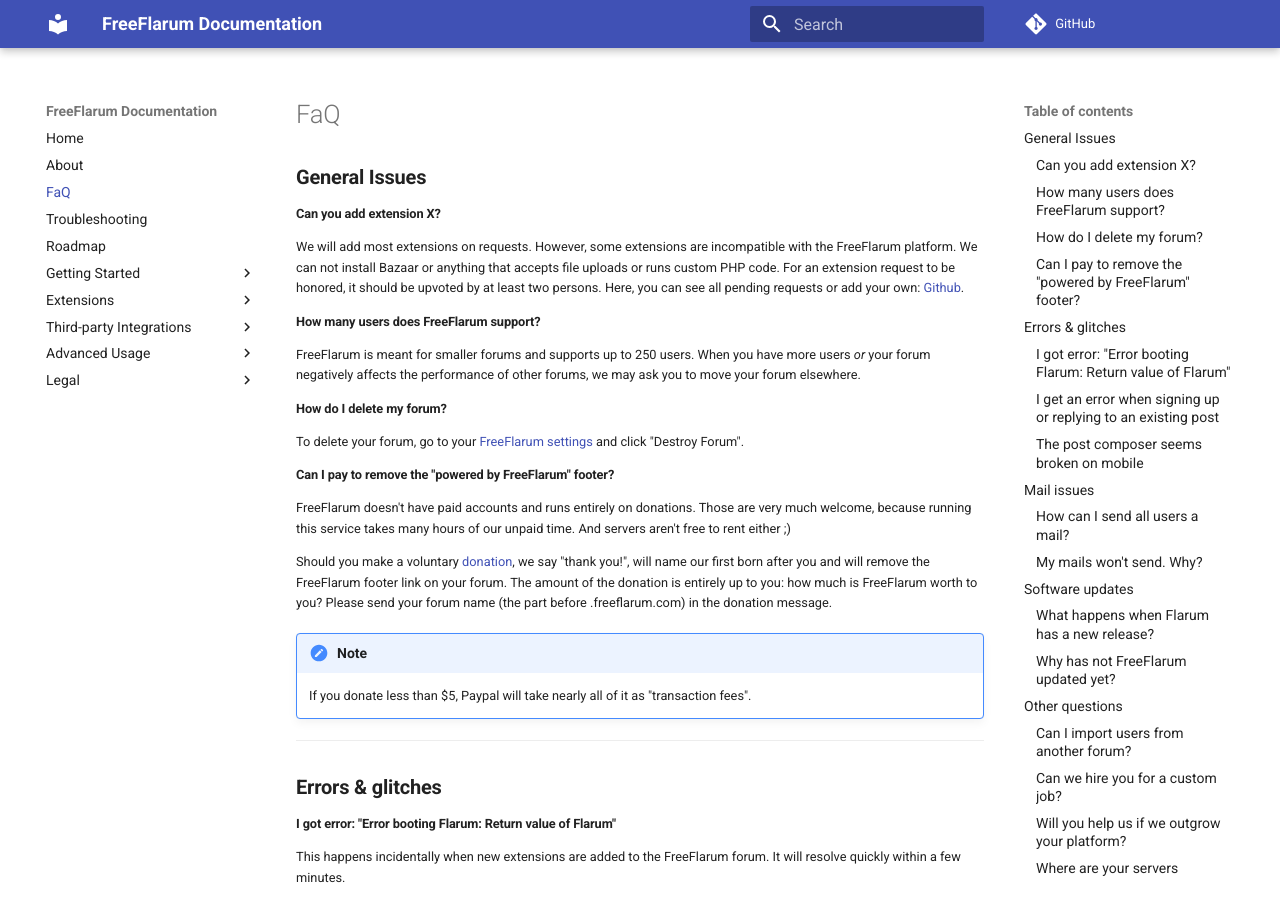
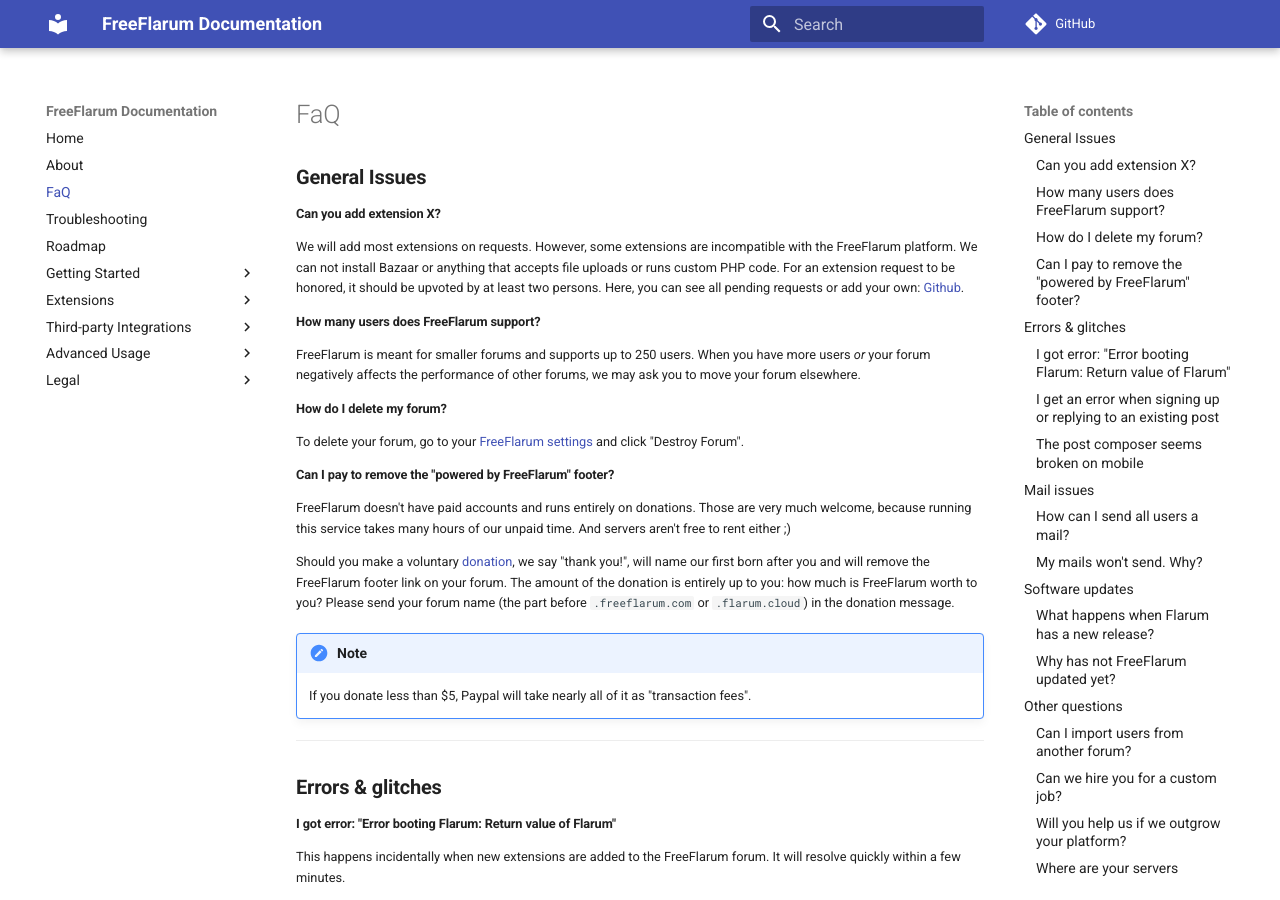
Before and after one commit to FreeFlarum/freeflarum.com, an MkDocs documentation site: the page built from docs/faq.md, in a window 1280 px wide and 900 px high. Built offline with MkDocs 1.6.1 and Material for MkDocs 9.7.7, drawn with Linux system fonts in a browser that asks for light colours; some web fonts are replaced; comment, search, counter and statistics services are not loaded.

Commit message:
Update faq.md
• We have 2 domains

```diff
--- a/docs/faq.md
+++ b/docs/faq.md
@@ -16,7 +16,8 @@
 
 FreeFlarum doesn't have paid accounts and runs entirely on donations. Those are very much welcome, because running this service takes many hours of our unpaid time. And servers aren't free to rent either ;)
 
-Should you make a voluntary [donation](/donate), we say "thank you!", will name our first born after you and will remove the FreeFlarum footer link on your forum. The amount of the donation is entirely up to you: how much is FreeFlarum worth to you? Please send your forum name (the part before .freeflarum.com) in the donation message.
+Should you make a voluntary [donation](/donate), we say "thank you!", will name our first born after you and will remove the FreeFlarum footer link on your forum. The amount of the donation is entirely up to you: how much is FreeFlarum worth to you?
+Please send your forum name (the part before `.freeflarum.com` or `.flarum.cloud`) in the donation message.
 
 !!! note
     If you donate less than $5, Paypal will take nearly all of it as "transaction fees".
```
